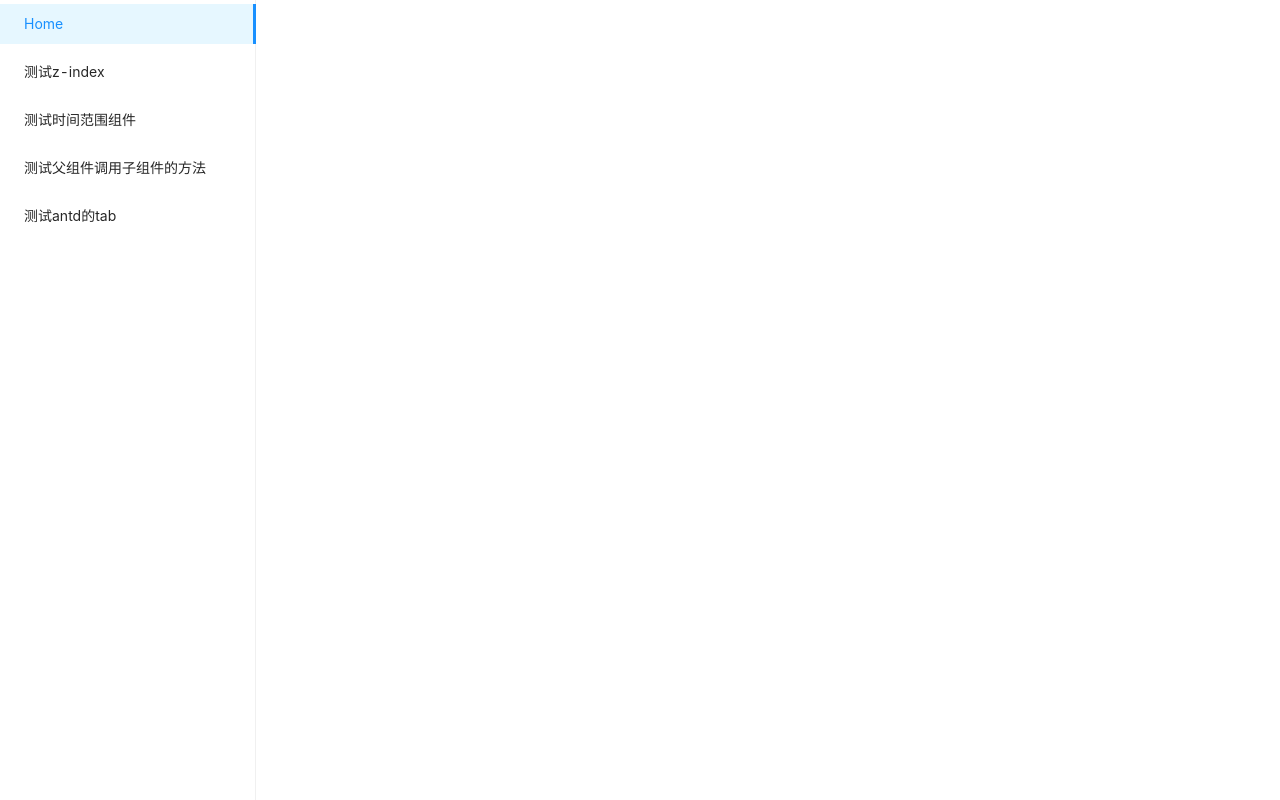
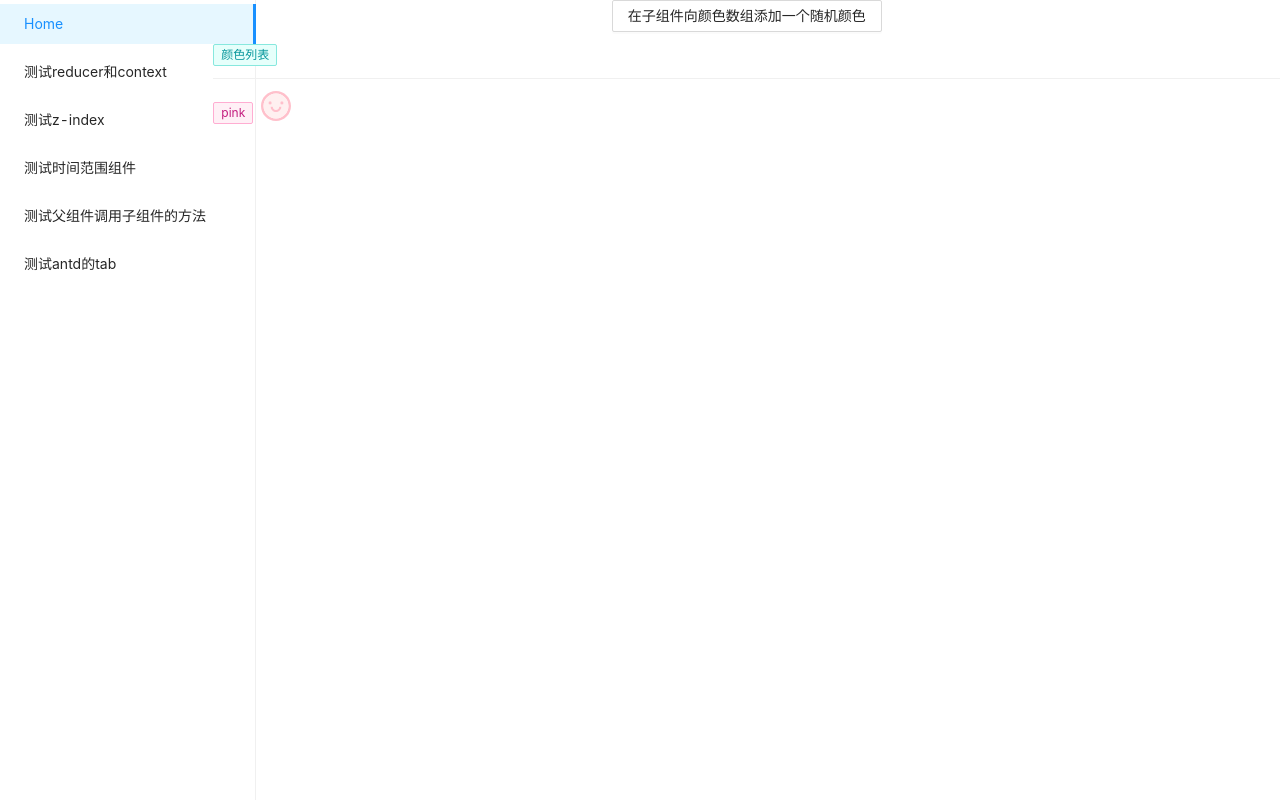
Before and after one commit to lixingjuan/react-playground, a React (Create React App) app: page /TestReducerAndContext in a window 1280 px wide. Built offline with nearby package versions, Linux system fonts and the light colour scheme.

Commit message:
add: 添加reducer+context

```diff
--- a/package.json
+++ b/package.json
@@ -3,6 +3,7 @@
   "version": "0.1.0",
   "private": true,
   "dependencies": {
+    "@ant-design/icons": "^4.6.4",
     "@testing-library/jest-dom": "^5.11.4",
     "@testing-library/react": "^11.1.0",
     "@testing-library/user-event": "^12.1.10",
--- /dev/null
+++ b/src/pages/TestReducerAndContext/Son.js
@@ -0,0 +1,48 @@
+/** Copyright © 2013-2020 DataYes, All Rights Reserved. */
+
+import React, { useContext } from "react";
+import { Button, Tag, List } from "antd";
+import { IndexContext } from "./hook";
+import { SmileTwoTone } from "@ant-design/icons";
+
+/**
+ * @desc 生成一个随机颜色
+ */
+const generateRandomColor = () => `#${Math.ceil(Math.random() * 10 ** 6)}`;
+
+function Son() {
+  const { state, dispatch } = useContext(IndexContext);
+  const { likeColors } = state;
+
+  const handleAddColors = () => {
+    dispatch({
+      type: "addColors",
+      payload: generateRandomColor(),
+    });
+  };
+
+  return (
+    <div>
+      <Button onClick={handleAddColors}>
+        在子组件向颜色数组添加一个随机颜色
+      </Button>
+
+      <List>
+        <List.Item key="新的颜色列表">
+          <Tag color="cyan">颜色列表</Tag>
+        </List.Item>
+
+        {likeColors.map((it) => (
+          <List.Item key={it}>
+            <div>
+              <Tag color={it}>{it}</Tag>
+              <SmileTwoTone twoToneColor={it} style={{ fontSize: "30px" }} />
+            </div>
+          </List.Item>
+        ))}
+      </List>
+    </div>
+  );
+}
+
+export default Son;
--- /dev/null
+++ b/src/pages/TestReducerAndContext/hook.js
@@ -0,0 +1,16 @@
+import { createContext } from "react";
+
+export function reducer(state, action) {
+  switch (action.type) {
+    case "addColors":
+      return { likeColors: [...state.likeColors, action.payload] };
+    default:
+      throw new Error();
+  }
+}
+
+export const initContextValue = {
+  likeColors: ["pink"],
+};
+
+export const IndexContext = createContext(initContextValue);
--- /dev/null
+++ b/src/pages/TestReducerAndContext/index.js
@@ -0,0 +1,20 @@
+/** Copyright © 2013-2020 DataYes, All Rights Reserved. */
+
+import React, { useReducer } from "react";
+
+import SonComp from "./Son";
+
+import { IndexContext, initContextValue, reducer } from "./hook";
+
+function IndexPage() {
+  /* 2. 将context的值作为reducer的初始值，如果不使用reducer, 则直接将该值赋给 IndexContext 的 value 即可  */
+  const [state, dispatch] = useReducer(reducer, initContextValue);
+
+  return (
+    <IndexContext.Provider value={{ state, dispatch }}>
+      <SonComp />
+    </IndexContext.Provider>
+  );
+}
+
+export default IndexPage;
--- a/src/router.js
+++ b/src/router.js
@@ -1,4 +1,5 @@
 import Home from "./pages/Home/index";
+import TestReducerAndContext from "./pages/TestReducerAndContext/index";
 import TestFancyInput from "./pages/TestFancyInput/index";
 import TestDateRange from "./pages/TestDateRange/index";
 import TestTabs from "./pages/TestTabs/index";
@@ -9,6 +10,11 @@ const routes = [
     path: "/",
     desc: "Home",
     component: Home,
+  },
+  {
+    path: "/TestReducerAndContext",
+    desc: "测试reducer和context",
+    component: TestReducerAndContext,
   },
   {
     path: "/TestZIndex",
```
Also changed, not shown: 2 other files (tests, documents, lock files or other folders).
